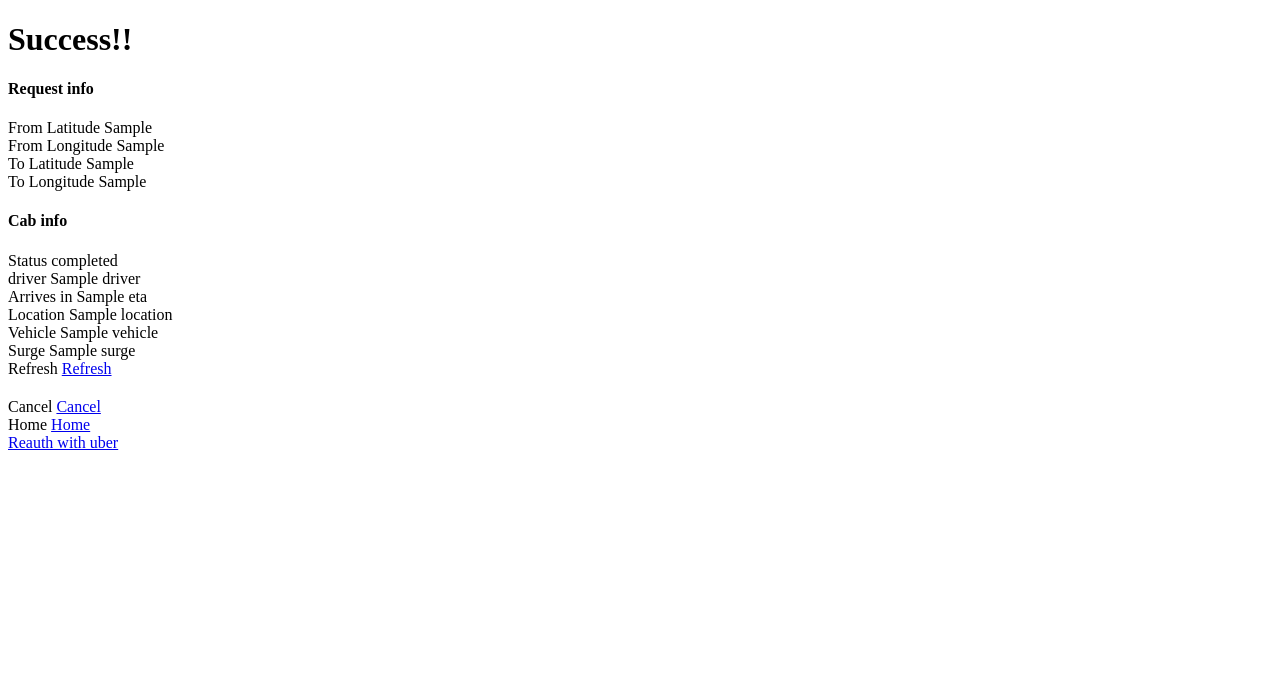
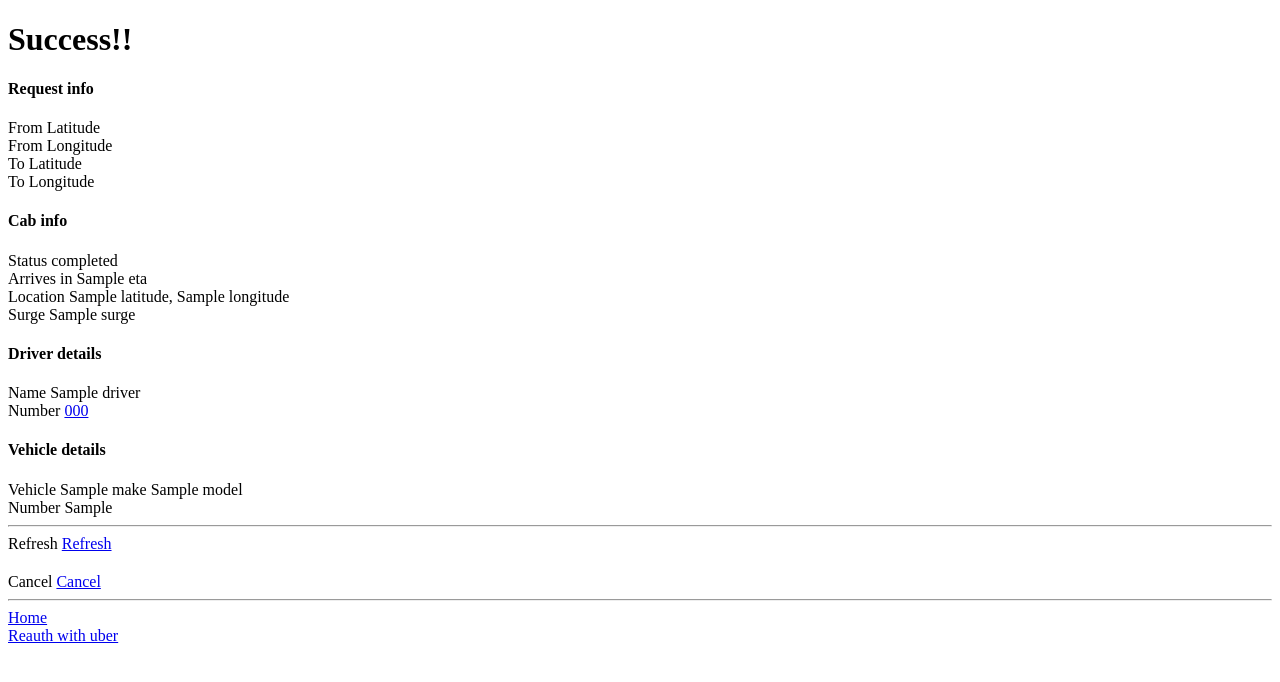
Before and after one commit to rajeevs1992/uber-online, a Django app: template ride/templates/status.html in a window 1280 px wide. Shown: the part 26-708 px from the top of the page. Run offline with Django 3.2, Linux system fonts and the light colour scheme; tables that the repository leaves empty hold one stand-in row (values such as "Sample post"); the template is opened without the code that fills it: values that come from a table or form of the project are taken from there, most other values are stand-ins (such as "Sample title", 1, 10 or a date in 2020).

Commit message:
- more stability
- cleaned templates
- added home button
- removed few json
- added few null checks

```diff
--- a/ride/models.py
+++ b/ride/models.py
@@ -33,8 +33,22 @@ class BookingDetails:
     def __init__(self, details):
         self.status = details['status']
         self.requestid = details['request_id']
-        self.driver = details['driver']
+        if details['driver']:
+            self.driver = Driver(details['driver'])
         self.eta = details['eta']
         self.location = details['location']
-        self.vehicle = details['vehicle']
+        if details['vehicle']:
+            self.vehicle = Vehicle(details['vehicle'])
         self.surge = details['surge_multiplier']
+
+class Vehicle:
+    def __init__(self, details):
+        self.make = details['make']
+        self.model = details['model']
+        self.license_plate = details['license_plate']
+
+class Driver:
+    def __init__(self, details):
+        self.phone = details['phone_number']
+        self.rating = details['rating']
+        self.name = details['name']
--- a/ride/templates/authed_base.html
+++ b/ride/templates/authed_base.html
@@ -21,6 +21,8 @@
         <div class="footer">
             {% block footer %}
             {% endblock %}
+            <hr />
+            <a href='/ride'>Home</a><br />
             <a href='/ride/action/reauth'>Reauth with uber</a>
         </div>
     </body>
--- a/ride/templates/request.html
+++ b/ride/templates/request.html
@@ -7,9 +7,9 @@
         {
             navigator.geolocation.getCurrentPosition(function (loc) {
                 var lat = document.getElementById('id_from_latitude');
-                lat.value = loc.coords.latitude;
+                lat.value = loc.coords.latitude.toFixed(6);
                 var lng = document.getElementById('id_from_longitude');
-                lng.value = loc.coords.longitude;
+                lng.value = loc.coords.longitude.toFixed(6);
 
             });
         }
--- a/ride/templates/select.html
+++ b/ride/templates/select.html
@@ -21,6 +21,7 @@
         </div>
     </div>
     <h4 class='page-sub-heading'>Cabs</h4>
+    {% if products %}
     <div class='grid'>
         <div class='header row'>
             <span class='col'>Type</span>
@@ -37,4 +38,8 @@
             </div>
         {% endfor %}
     </div>
+    {% else %}
+        <div class='info'>No cabs</div>
+    {% endif %}
+
 {% endblock %}
--- a/ride/templates/status.html
+++ b/ride/templates/status.html
@@ -26,26 +26,55 @@
             <span class='info-key'>Status</span>
             <span class='info-value'>{{ details.status }}</span>
         </div>
-        <div class='info-row'>
-            <span class='info-key'>driver</span>
-            <span class='info-value'>{{ details.driver }}</span>
-        </div>
+        {% if details.eta %}
         <div class='info-row'>
             <span class='info-key'>Arrives in</span>
             <span class='info-value'>{{ details.eta }}</span>
         </div>
+        {% endif %}
+        {% if details.location %}
         <div class='info-row'>
             <span class='info-key'>Location</span>
-            <span class='info-value'>{{ details.location }}</span>
+            <span class='info-value'>{{ details.location.latitude }}, {{ details.location.longitude }}</span>
         </div>
-        <div class='info-row'>
-            <span class='info-key'>Vehicle</span>
-            <span class='info-value'>{{ details.vehicle }}</span>
-        </div>
+        {% endif %}
+        {% if details.surge %}
         <div class='info-row'>
             <span class='info-key'>Surge</span>
             <span class='info-value'>{{ details.surge }}</span>
         </div>
+        {% endif %}
+    </div>
+    {% if details.driver %}
+    <h4 class='page-sub-heading'>Driver details</h4>
+    <div class='info'>
+        <div class='info-row'>
+            <span class='info-key'>Name</span>
+            <span class='info-value'>{{ details.driver.name }}</span>
+        </div>
+        <div class='info-row'>
+            <span class='info-key'>Number</span>
+            <span class='info-value'>
+                <a href='tel:{{ details.driver.phone }}'>{{details.driver.phone }}</a>
+            </span>
+        </div>
+    </div>
+    {% endif %}
+    {% if details.vehicle %}
+    <h4 class='page-sub-heading'>Vehicle details</h4>
+    <div class='info'>
+        <div class='info-row'>
+            <span class='info-key'>Vehicle</span>
+            <span class='info-value'>{{ details.vehicle.make }} {{ details.vehicle.model}}</span>
+        </div>
+        <div class='info-row'>
+            <span class='info-key'>Number</span>
+            <span class='info-value'>{{ details.vehicle.license_plate }}</span>
+        </div>
+    </div>
+    {% endif %}
+    <hr />
+    <div>
         <div class='info-row'>
             <span class='info-key'>Refresh</span>
             <span class='info-value'>
@@ -58,11 +87,5 @@
                 <a href='/ride/delete/' onclick='return confirm("Cancel ride?")'>Cancel</a>
             </span>
         </div>
-        <div class='info-row'>
-            <span class='info-key'>Home</span>
-            <span class='info-value'>
-                <a href='/ride/'>Home</a>
-            </span>
-        </div>
     </div>
 {% endblock %}
```
Also changed, not shown: ride/forms.py (+10 -5 lines), ride/views.py (+47 -14 lines).
